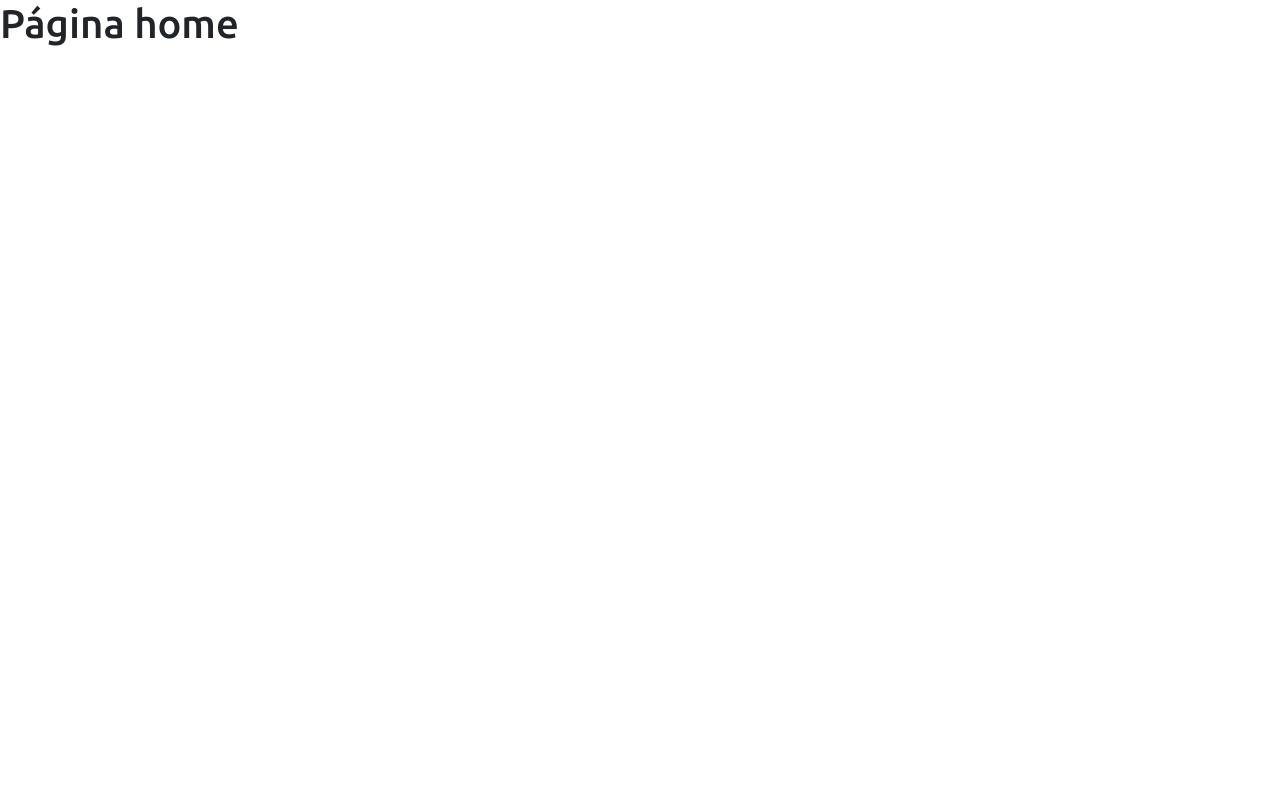
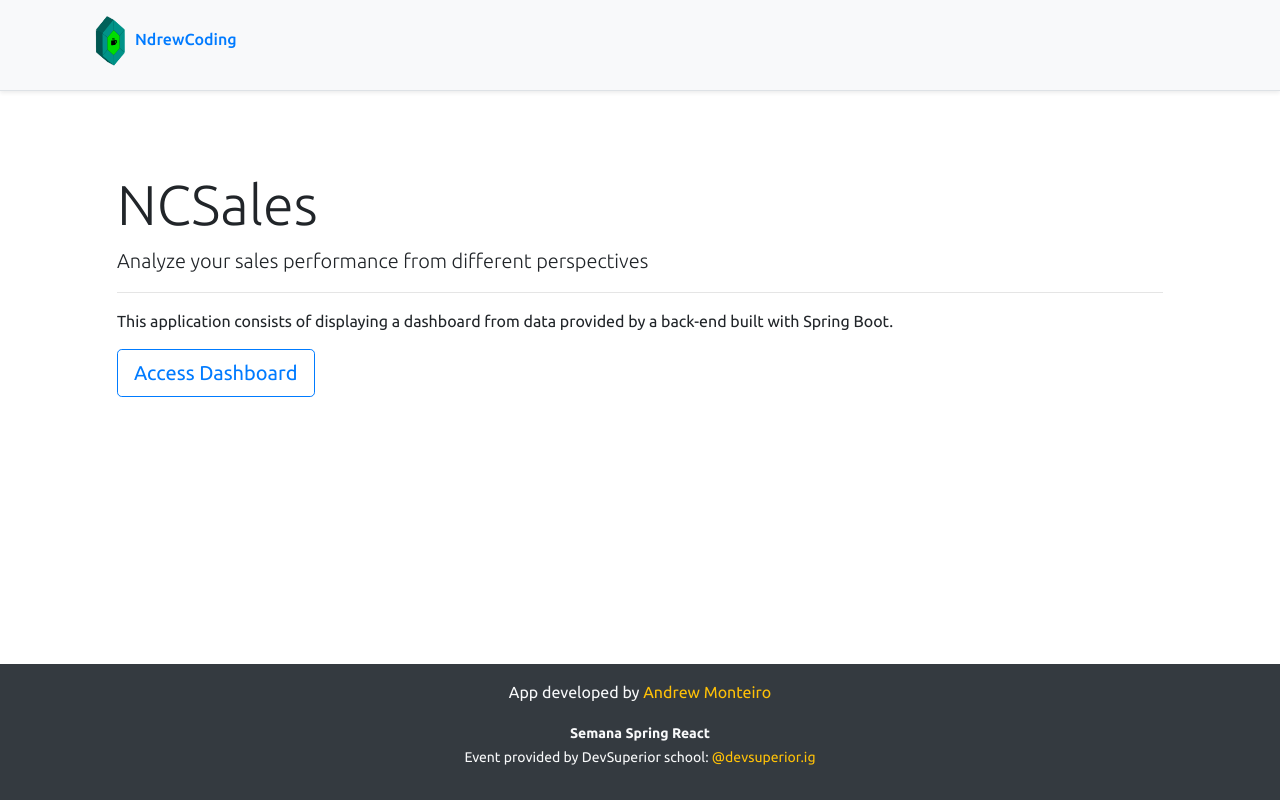
Before and after one commit to Andrew-2609/ncsales-sds3, a React (Create React App) app in the folder frontend/: page / in a window 1280 px wide. Built offline with nearby package versions, Linux system fonts and the light colour scheme.

Commit message:
Home, navigation

```diff
--- a/frontend/src/App.tsx
+++ b/frontend/src/App.tsx
@@ -1,5 +1,3 @@
-import NavBar from "components/NavBar";
-import Footer from "components/Footer";
 import Routes from "Routes";
 function App() {
   return (
--- a/frontend/src/components/Footer/index.tsx
+++ b/frontend/src/components/Footer/index.tsx
@@ -2,9 +2,9 @@ const Footer = () => {
     return (
         <footer className="footer mt-auto py-3 bg-dark">
             <div className="container">
-                <p className="text-light">App desenvolvido por <a href="https://github.com/Andrew-2609" target="_blank" rel="noreferrer" className="text-warning">Andrew Monteiro</a></p>
+                <p className="text-light">App developed by <a href="https://github.com/Andrew-2609" target="_blank" rel="noreferrer" className="text-warning">Andrew Monteiro</a></p>
                 <p className="text-light"><small><strong>Semana Spring React</strong><br />
-                    Evento promovido pela escola DevSuperior: <a href="https://instagram.com/devsuperior.ig" target="_blank" rel="noreferrer" className="text-warning">@devsuperior.ig</a></small>
+                    Event provided by DevSuperior school: <a href="https://instagram.com/devsuperior.ig" target="_blank" rel="noreferrer" className="text-warning">@devsuperior.ig</a></small>
                 </p>
             </div>
         </footer>
--- a/frontend/src/components/NavBar/index.tsx
+++ b/frontend/src/components/NavBar/index.tsx
@@ -1,4 +1,5 @@
 import ImgLogo from 'assets/img/my_logo.png';
+import { Link } from 'react-router-dom';
 
 const NavBar = () => {
     return (
@@ -6,8 +7,10 @@ const NavBar = () => {
             <div className="container">
                 <nav className="my-2 my-md-0 mr-md-3">
                     <p className="h6 text-secondary">
-                    <img src={ImgLogo} alt="DevSuperior" width="50" />
-                    NdrewCoding
+                        <Link to="/">
+                            <img src={ImgLogo} alt="DevSuperior" width="50" />
+                            NdrewCoding
+                        </Link>
                     </p>
                 </nav>
             </div>
--- a/frontend/src/pages/Home/index.tsx
+++ b/frontend/src/pages/Home/index.tsx
@@ -1,8 +1,24 @@
+import Footer from "components/Footer";
+import NavBar from "components/NavBar";
+import { Link } from "react-router-dom";
+
 const Home = () => {
-    return(
-        <div>
-            <p className="h1">Página home</p>
-        </div>
+    return (
+        <>
+            <NavBar />
+            <div className="container">
+                <div className="jumbotron bg-white">
+                    <h1 className="display-4">NCSales</h1>
+                    <p className="lead">Analyze your sales performance from different perspectives</p>
+                    <hr />
+                    <p>This application consists of displaying a dashboard from data provided by a back-end built with Spring Boot.</p>
+                    <Link className="btn btn-outline-primary btn-lg" to="/dashboard">
+                        Access Dashboard
+                    </Link>
+                </div>
+            </div>
+            <Footer />
+        </>
     );
 }
 
```
